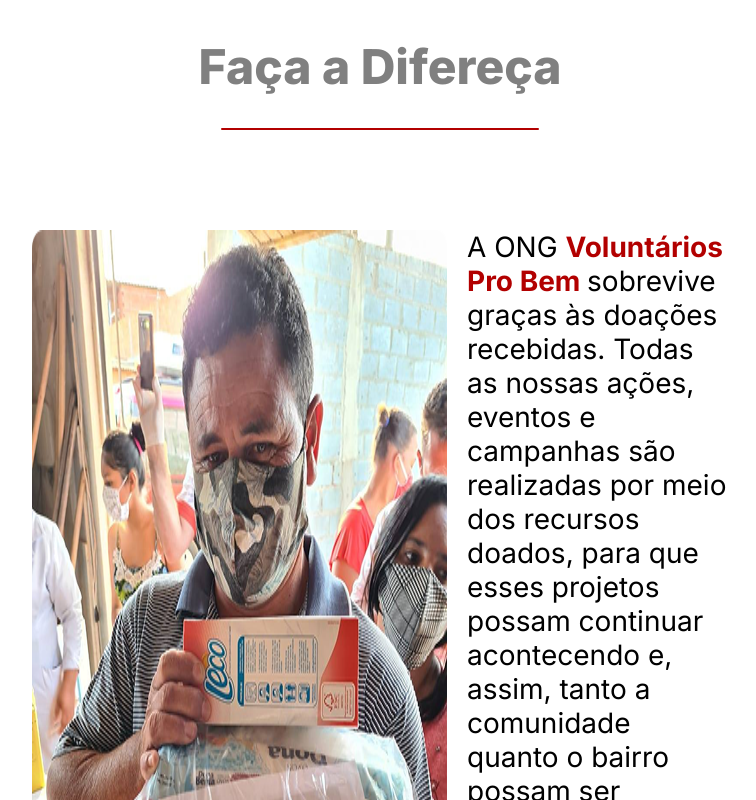
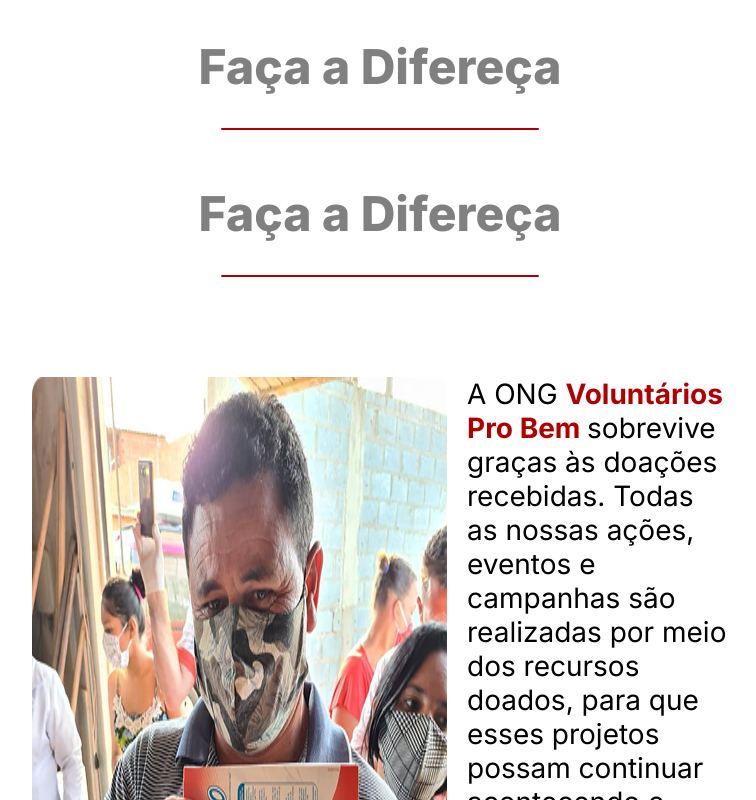
Before and after one commit to Gruposemh/front, a React (Vite) app: page /como-ajudar in a window 1280 px wide. Shown: the part 760-1560 px from the top of the page, without its empty margins (260-1016 px from the left). Built offline with nearby package versions, Linux system fonts and the light colour scheme.

Commit message:
feat: adicionando component de animação na section-doe

```diff
--- a/src/components/ComoAjudar/section-doe-agora/index.jsx
+++ b/src/components/ComoAjudar/section-doe-agora/index.jsx
@@ -2,17 +2,26 @@ import React from "react";
 import img_doe from "../../../assets/ComoAjudar/img-doacao.png"
 import "../../../styles/ComoAjudar/section-doe-agora/style.css"
 import Button from "../../Button"
+import AnimatedSection from "../../AnimatedSection";
+import  Title from "../../Title"
 
 export default function ComoAjudar() {
     return (
         <>
-            <section className="container-doe">
+        <AnimatedSection delay={0.4}>
+            <section className="section-doe">
+                <Title title={"Faça a Difereça"} />
+             <div className="container-doe">
+
                 <img src={img_doe} />
                 <div className="texto-doe">
                     <p>A ONG <span> Voluntários Pro Bem </span> sobrevive graças às doações recebidas. Todas as nossas ações, eventos e campanhas são realizadas por meio dos recursos doados, para que esses projetos possam continuar acontecendo e, assim, tanto a comunidade quanto o bairro possam ser transformados. <br />Por isso, contamos com a sua ajuda. Colabore para um mundo melhor. <br /> Faça a diferença, doe!</p>
                     <Button text={"Doe agora"}/>
                 </div>
+            </div>
             </section>
+
+            </AnimatedSection>
         </>
     )
 }
```
